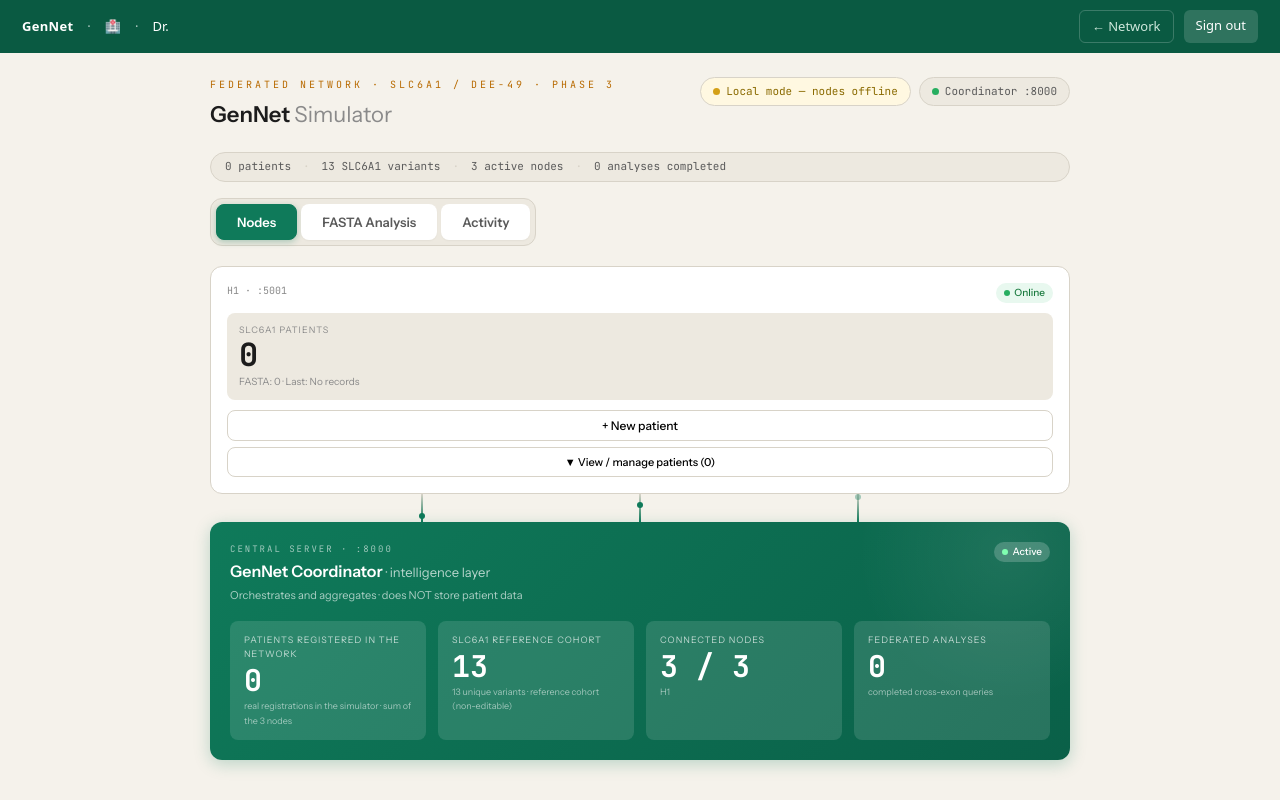
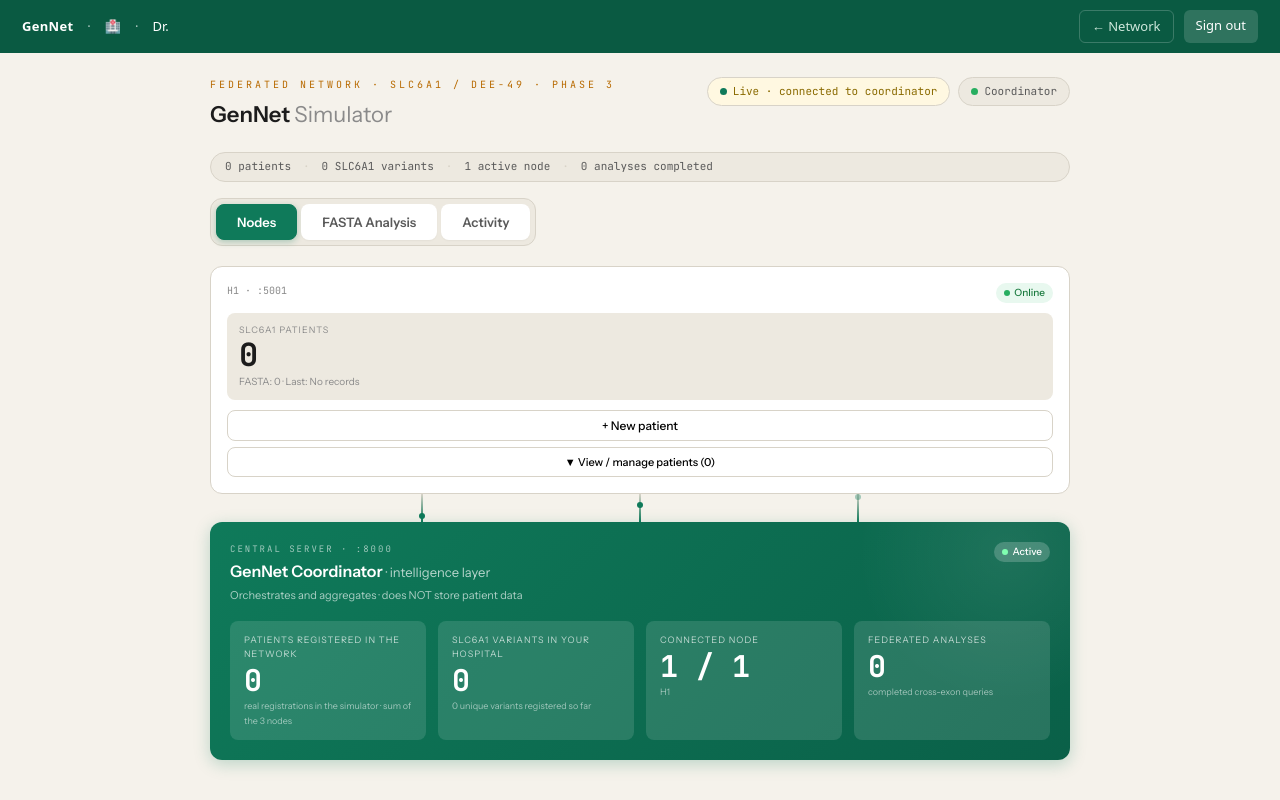
Before and after one commit to rcr216/GenNet, a Python web app: template templates/hospital_simulator.html in a window 1280 px wide. Run offline with Jinja, Linux system fonts and the light colour scheme; the template is opened without the code that fills it, so the values that code supplies are empty.

Commit message:
Update hospital_simulator.html

```diff
--- a/templates/hospital_simulator.html
+++ b/templates/hospital_simulator.html
@@ -237,7 +237,7 @@ code, .mono { font-family:var(--mono); }
       </div>
       <div class="coord-badge">
         <span class="dot"></span>
-        Coordinator :8000
+        Coordinator
       </div>
     </div>
   </div>
@@ -248,7 +248,7 @@ code, .mono { font-family:var(--mono); }
     <span class="sep">·</span>
     <span><span id="sb-vars">0</span> SLC6A1 variants</span>
     <span class="sep">·</span>
-    <span>3 active nodes</span>
+    <span>1 active node</span>
     <span class="sep">·</span>
     <span id="sb-analyses">0 analyses completed</span>
   </div>
@@ -287,14 +287,14 @@ code, .mono { font-family:var(--mono); }
           <div class="coord-stat-s">real registrations in the simulator · sum of the 3 nodes</div>
         </div>
         <div class="coord-stat">
-          <div class="coord-stat-l">SLC6A1 reference cohort</div>
+          <div class="coord-stat-l">SLC6A1 variants in your hospital</div>
           <div class="coord-stat-n" id="coord-ref">0</div>
-          <div class="coord-stat-s"><span id="coord-unique">0</span> unique variants · reference cohort (non-editable)</div>
+          <div class="coord-stat-s"><span id="coord-unique">0</span> unique variants registered so far</div>
         </div>
         <div class="coord-stat">
-          <div class="coord-stat-l">Connected nodes</div>
-          <div class="coord-stat-n" id="coord-nodes">3 / 3</div>
-          <div class="coord-stat-s" id="coord-nodebreak">HLP · HVR · SJD</div>
+          <div class="coord-stat-l">Connected node</div>
+          <div class="coord-stat-n" id="coord-nodes">1 / 1</div>
+          <div class="coord-stat-s" id="coord-nodebreak">H1</div>
         </div>
         <div class="coord-stat">
           <div class="coord-stat-l">Federated analyses</div>
@@ -482,7 +482,7 @@ function renderModeBadge(){
     el.style.color = 'var(--teal)';
     el.title = 'Registrations and removals are saved in the real hospitals (nodo.py) and the viewer sees them';
   }else{
-    el.innerHTML = '<span style="width:7px;height:7px;border-radius:50%;background:#d4a017;display:inline-block"></span> Local mode — nodes offline';
+    el.innerHTML = '<span style="width:7px;height:7px;border-radius:50%;background:#0f7a5a;display:inline-block"></span> Live · connected to coordinator';
     el.style.background = '#fff8e1';
     el.style.color = '#8a6a00';
     el.title = 'The hospitals (nodo.py) are not running. The simulator works on its own, as a mockup.';
@@ -493,21 +493,7 @@ const MAP={sex:'rg-sex',age:'rg-age',abs:'rg-abs',freq:'rg-freq',drug:'rg-drug'}
 function drugLabel(v){const m={vpa:'Valproate',esm:'Ethosuximide',ltg:'Lamotrigine',vpa_ltg:'Valproate + Lamotrigine',vpa_esm:'Valproate + Ethosuximide',none:'No clear response'};return m[v]||v||'—';}
 const STEPS=['Aligning sequence against NM_003042.4...','Detecting variants in SLC6A1 (exons 1–16)...','Querying central coordinator...','Aggregating network results'];
 
-const V={h1:[
-    {cdna:'c.1024G>A',prot:'p.Val342Met',type:'Missense',cls:'Pathogenic',pheno:['DEE-49','Infantile spasms','Hypotonia','Developmental delay'],pats:10,de_novo:true,acmg:'PS2+PM2+PP3',impact:'GABA loss 45-50%'},
-    {cdna:'c.863C>T',prot:'p.Ala288Val',type:'Missense',cls:'Pathogenic',pheno:['DEE-49','Myoclonic-atonic','Language delay'],pats:11,de_novo:true,acmg:'PS2+PM2',impact:'GABA reduction 35-40%'},
-    {cdna:'c.1070C>T',prot:'p.Ala357Val',type:'Missense',cls:'Pathogenic',pheno:['DEE-49','Atypical absences','Moderate intellectual disability'],pats:2,de_novo:true,acmg:'PVS1+PS2',impact:'Complete loss of GABA transport'},
-    {cdna:'c.889C>T',prot:'p.Arg297*',type:'Nonsense',cls:'Pathogenic',pheno:['DEE-49','Severe intellectual disability','Drug-resistant epilepsy'],pats:4,de_novo:true,acmg:'PVS1+PS2',impact:'Haploinsufficiency · premature stop'},
-    {cdna:'c.500C>T',prot:'p.Arg167Cys',type:'Missense',cls:'Likely Pathogenic',pheno:['DEE-49','Developmental delay','Hypotonia'],pats:2,de_novo:true,acmg:'PM1+PM2',impact:'Partial loss of function'},
-    {cdna:'c.256dupA',prot:'p.Ile86Asnfs*10',type:'Frameshift',cls:'Pathogenic',pheno:['DEE-49','Severe intellectual disability','Autism (ASD)'],pats:1,de_novo:true,acmg:'PVS1',impact:'Truncated protein'},
-    {cdna:'c.1651C>T',prot:'p.Arg551*',type:'Nonsense',cls:'Pathogenic',pheno:['DEE-49','Drug-resistant epilepsy','Developmental regression'],pats:1,de_novo:true,acmg:'PVS1',impact:'Premature stop'},
-    {cdna:'c.1432C>T',prot:'p.Arg478Cys',type:'Missense',cls:'Pathogenic',pheno:['DEE-49','Tonic-clonic seizures','Ataxia'],pats:3,de_novo:true,acmg:'PS2+PM1+PM2',impact:'Loss of function'},
-    {cdna:'c.962T>C',prot:'p.Leu321Pro',type:'Missense',cls:'Pathogenic',pheno:['DEE-49','Myoclonic-atonic','ADHD'],pats:2,de_novo:true,acmg:'PS2+PM2',impact:'Altered protein folding'},
-    {cdna:'c.755C>G',prot:'p.Pro252Arg',type:'Missense',cls:'Pathogenic',pheno:['DEE-49','Atypical absences','Ataxia'],pats:2,de_novo:true,acmg:'PS2+PM1+PM2',impact:'Complete GABA loss'},
-    {cdna:'c.376G>A',prot:'p.Gly126Ser',type:'Missense',cls:'Likely Pathogenic',pheno:['DEE-49','Developmental delay','Tremor'],pats:2,de_novo:true,acmg:'PM1+PM2+PP3',impact:'Reduced function'},
-    {cdna:'c.847A>G',prot:'p.Thr283Ala',type:'Missense',cls:'Uncertain significance',pheno:['DEE-49','Atypical absences'],pats:1,de_novo:true,acmg:'PM2+PP3',impact:'Uncertain clinical significance'},
-    {cdna:'c.7C>T',prot:'p.Arg3Trp',type:'Missense',cls:'Uncertain significance',pheno:['Epilepsy','Mild phenotype'],pats:1,de_novo:false,acmg:'PM2',impact:'Uncertain clinical significance'}
-  ]};
+const V={h1:[]};
 
 let curH=null, curFasta=null, aRunning=false;
 const delay=ms=>new Promise(r=>setTimeout(r,ms));
@@ -627,7 +613,7 @@ function updateSummary(){
   }
   if(cn&&cnb){
     const active=HH.filter(h=>gp(h.id).length>0);
-    cn.textContent='3 / 3';
+    cn.textContent='1 / 1';
     cnb.textContent=HH.map(h=>{const n=gp(h.id).length;return h.code+(n?' ('+n+')':'');}).join(' · ');
   }
 }
```
